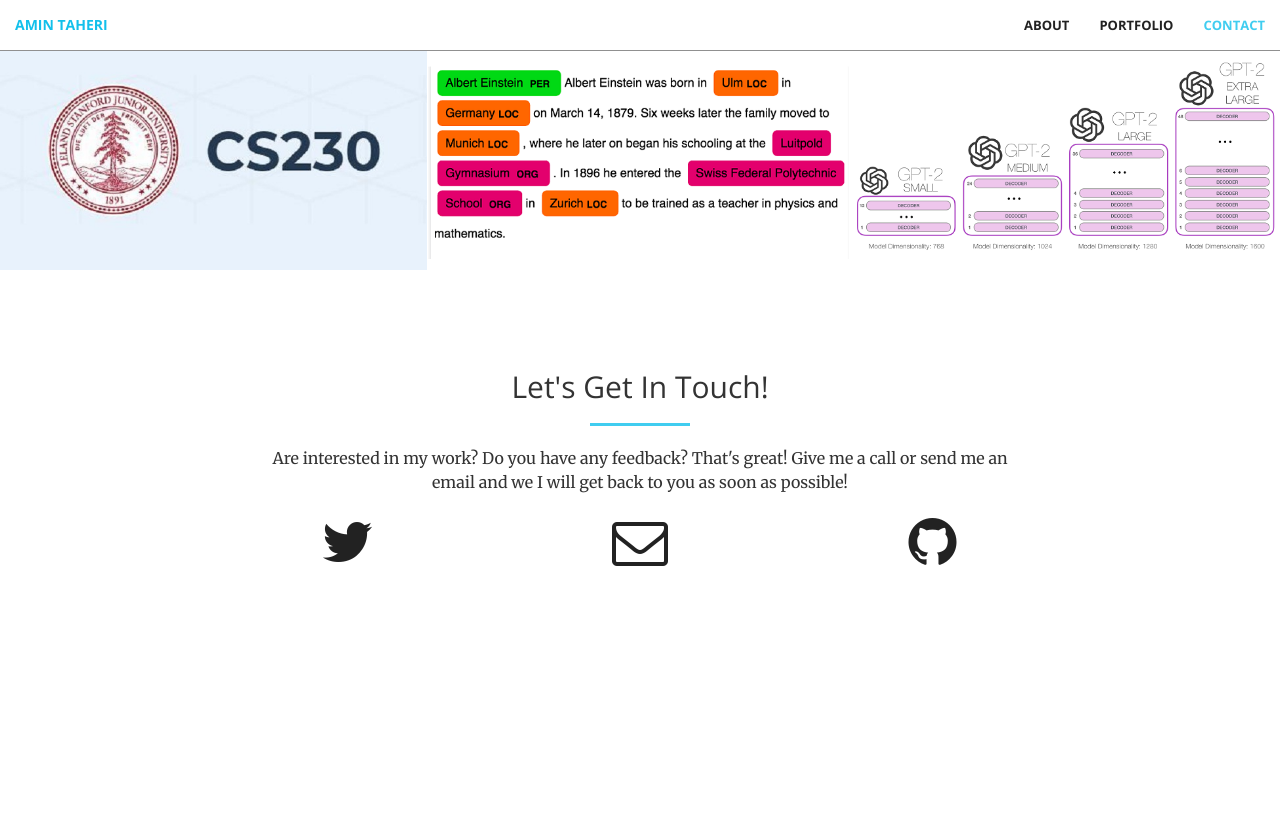
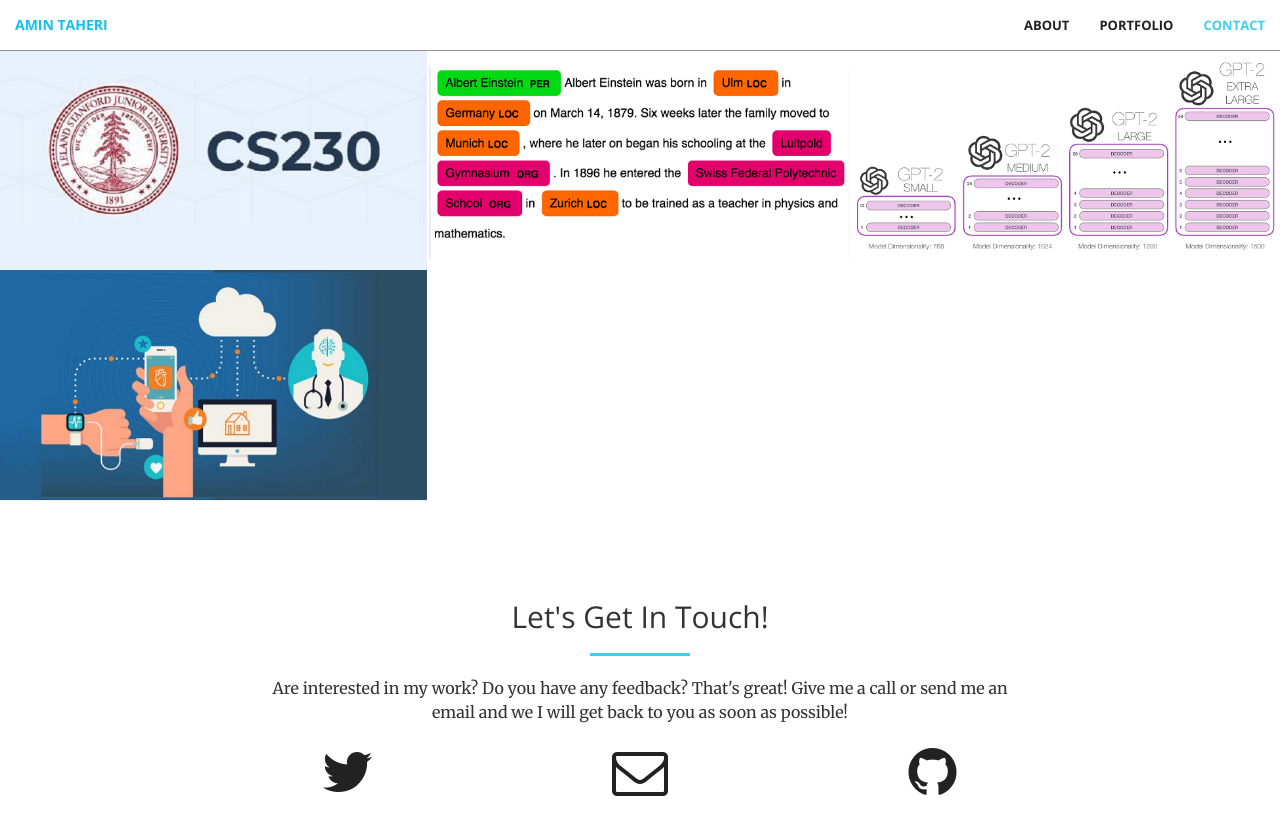
Before and after one commit to AminTaheri23/AminTaheri23.github.io, a Jekyll site: the page built from index.html, in a window 1280 px wide and 900 px high, scrolled down 1409 px. Shown: the top 835 px of the window. Built offline with Jekyll 4.4.1, drawn with Linux system fonts in a browser that asks for light colours; before the commit the page ends 2079 px from its top, so only the background shows below that.

Commit message:
pima proj

```diff
--- a/_includes/portfolio.html
+++ b/_includes/portfolio.html
@@ -92,6 +92,21 @@
                     </div>
                 </a>
             </div>
+            <div class="col-lg-4 col-sm-6">
+                <a href="https://github.com/AminTaheri23/Pima-indian-diabetes-Deep-Learning" class="portfolio-box">
+                    <img src="img/portfolio/pima.jpg" class="img-responsive" alt="">
+                    <div class="portfolio-box-caption">
+                        <div class="portfolio-box-caption-content">
+                            <div class="project-category text-faded">
+                                DataScience
+                            </div>
+                            <div class="project-name">
+                                Pima indian diabetes Deep Learning
+                            </div>
+                        </div>
+                    </div>
+                </a>
+            </div>
         </div>
     </div>
 </section>
```
Also changed, not shown: img/portfolio/pima.jpg (added).
